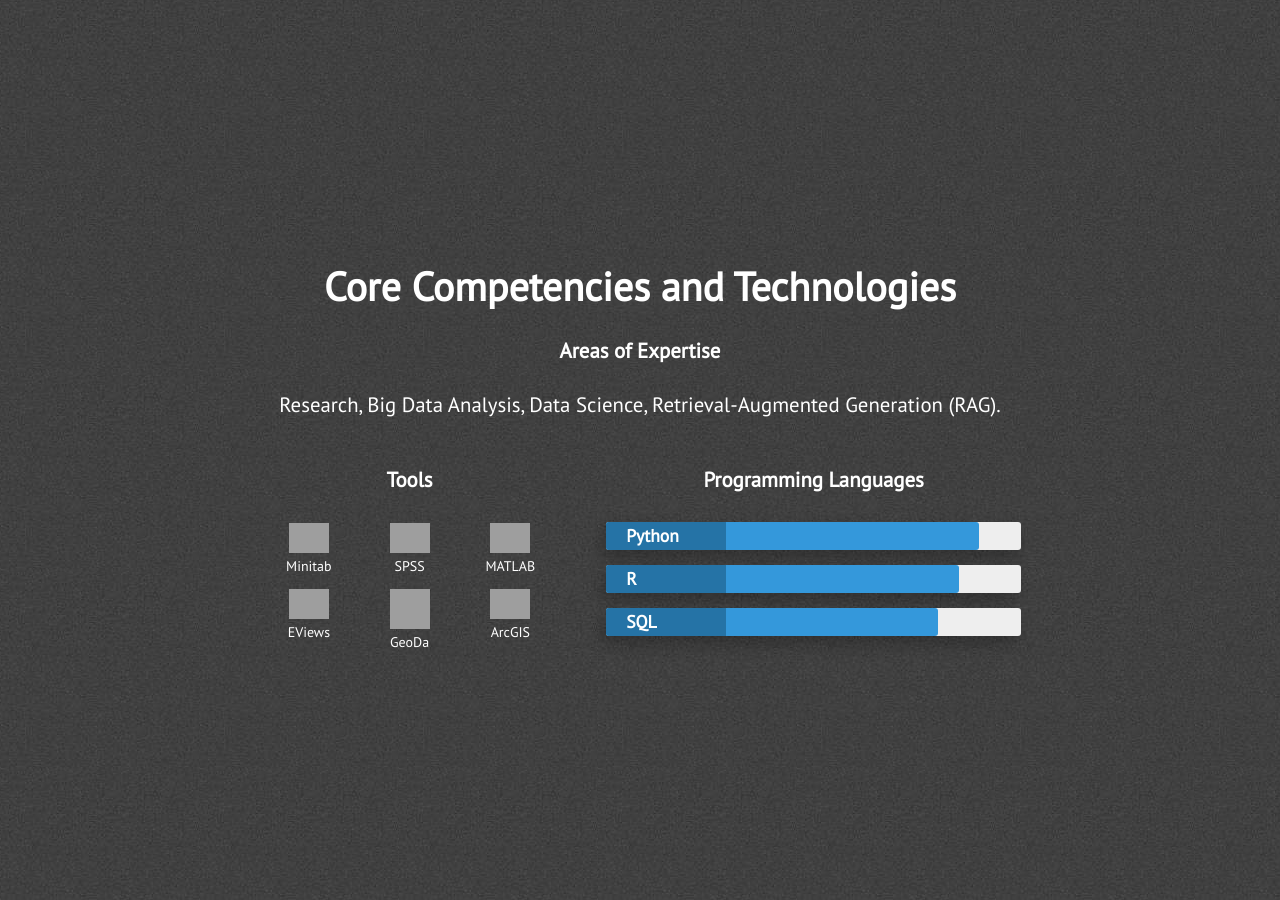
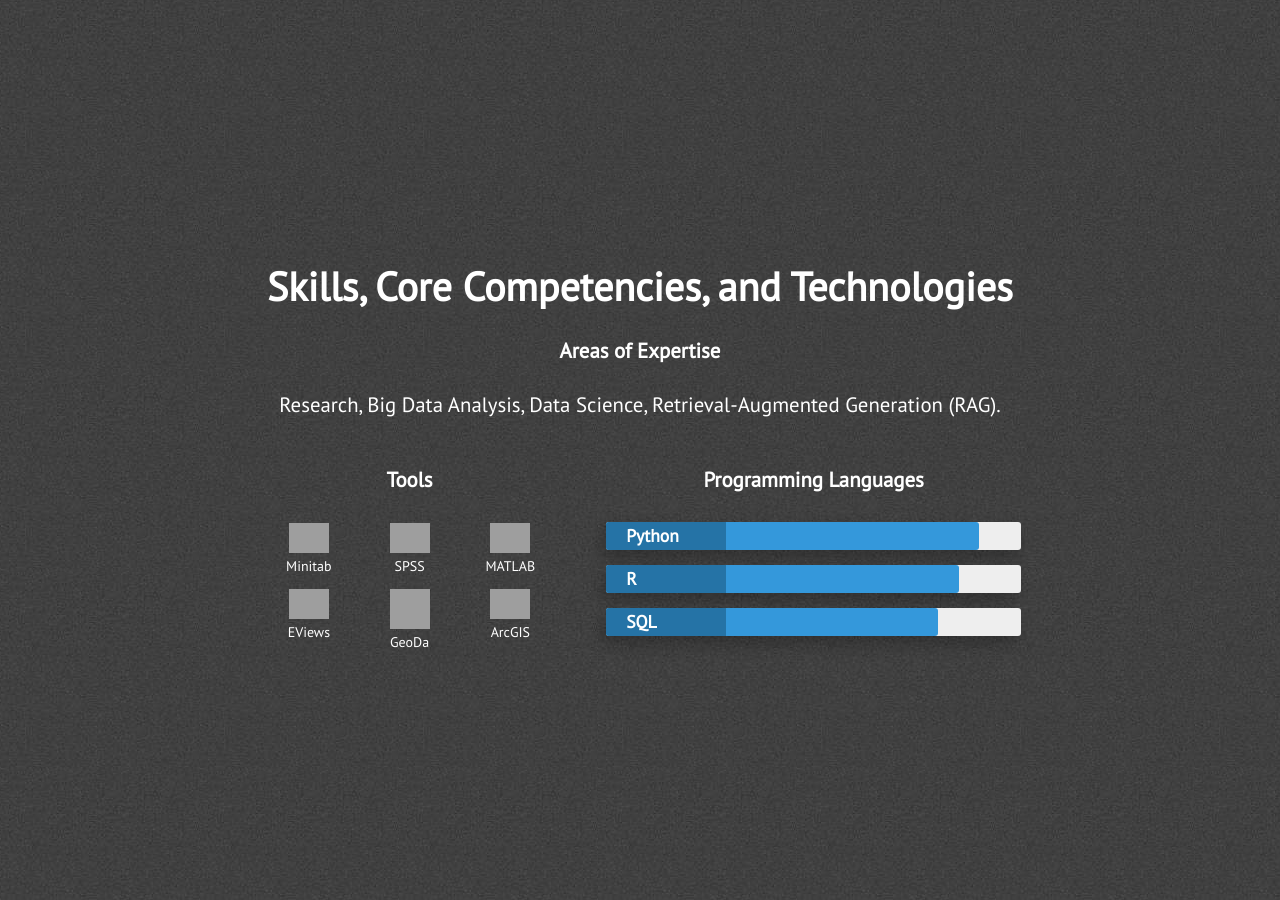
Before and after one commit to zenklinov/portfolio, a Jekyll site: the page built from index.html, in a window 1280 px wide and 900 px high, scrolled down 1985 px, cut to the strip 0-900 px from the top of the window. Built offline with Jekyll 4.4.1, drawn with Linux system fonts in a browser that asks for light colours; nearby versions of some CDN libraries; grey boxes are pictures that could not be loaded.

Commit message:
Update skills.html

```diff
--- a/_includes/skills.html
+++ b/_includes/skills.html
@@ -1,7 +1,7 @@
 <div class="section-wrapper">
     <section class="section skills" id="skills">
         <div>
-            <h2 class="section-heading" id="skills-text">Core Competencies and Technologies</h2>
+            <h2 class="section-heading" id="skills-text">Skills, Core Competencies, and Technologies</h2>
             <h3 class="center-align skills-subsection">Areas of Expertise</h3>
             <p class="paragraph-text center-align">
                 Research, Big Data Analysis, Data Science, Retrieval-Augmented Generation (RAG).
```
